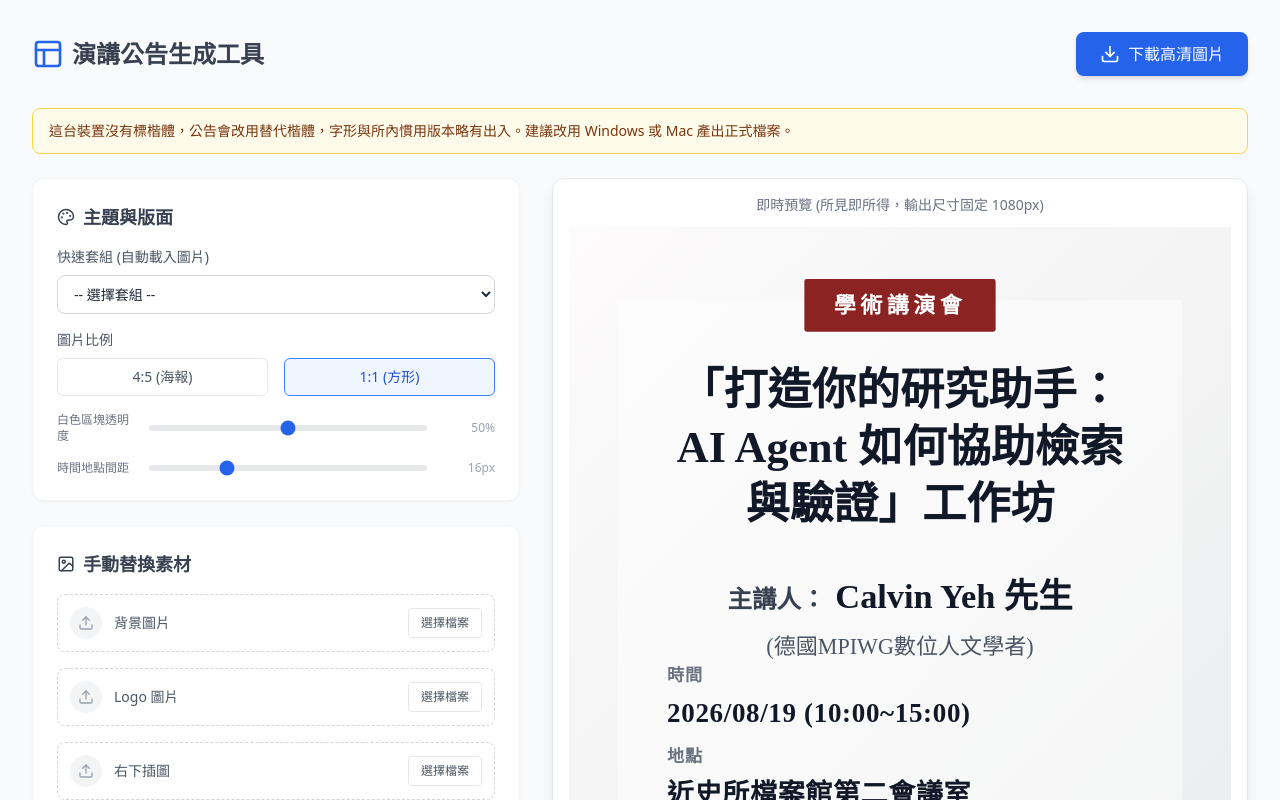
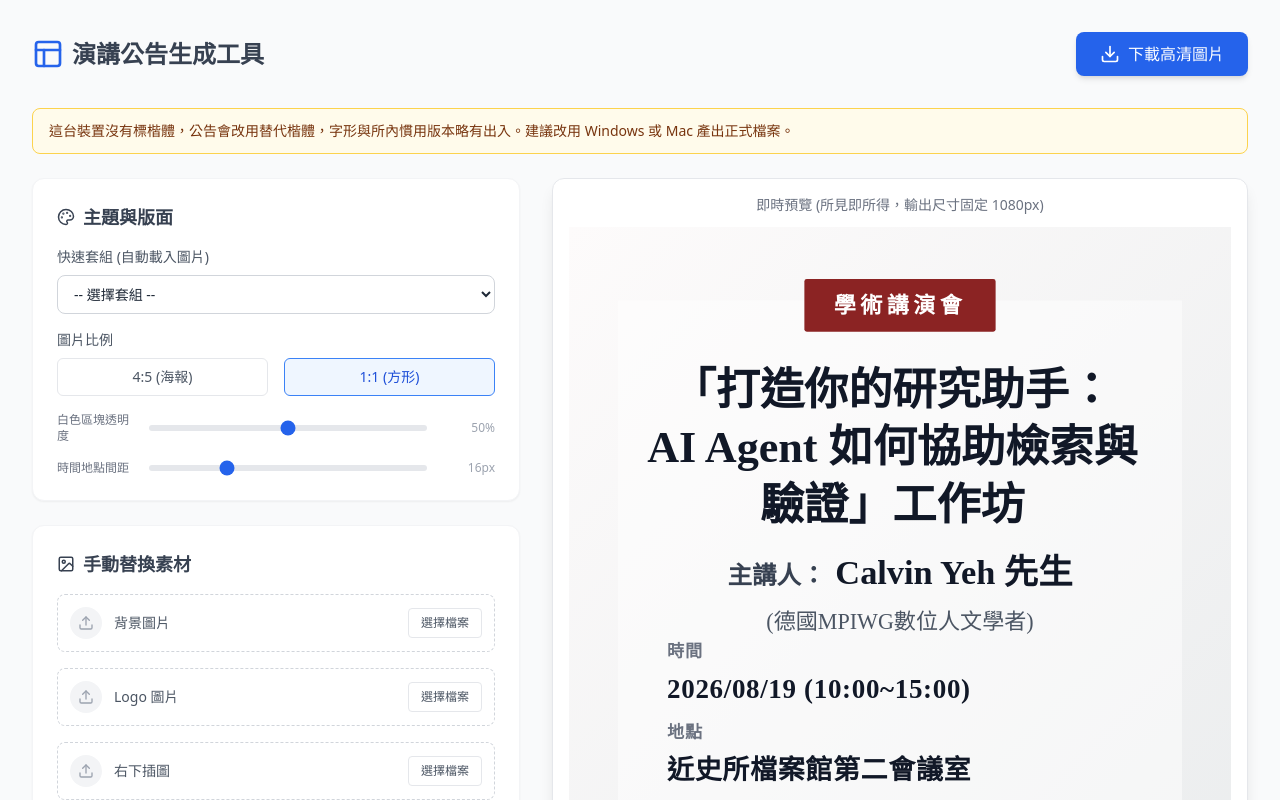
Before and after one commit to GuavaRose/-poster-generator, a React (Create React App) app: page / in a window 1280 px wide. Shown: the top 800 px of the page. Built offline with nearby package versions, Linux system fonts and the light colour scheme; a web font is replaced by a local one.

Commit message:
Update App.tsx

```diff
--- a/src/App.tsx
+++ b/src/App.tsx
@@ -782,12 +782,14 @@ const App = () => {
                     {/* 文字層 */}
                     <div className="absolute top-[120px] bottom-[100px] left-[80px] right-[80px] z-30 flex flex-col bg-transparent px-[80px] py-[60px]">
                       <div className="flex-1 flex flex-col items-center justify-center mt-[40px]">
-                        <h1
-                          className="font-bold text-gray-900 leading-[1.3] text-center whitespace-pre-wrap w-full mb-[60px]"
+                      <h1
+                          className="font-bold text-gray-900 leading-[1.3] text-center whitespace-pre-wrap mb-[20px]"
                           style={{
                             ...serifFont,
                             fontSize: `${topicSize}px`,
-                            wordBreak: "break-word",
+                            wordBreak: 'break-word',
+                            width: 'calc(100% + 50px)',
+                            marginLeft: '-25px'
                           }}
                         >
                           {texts.topic}
```
